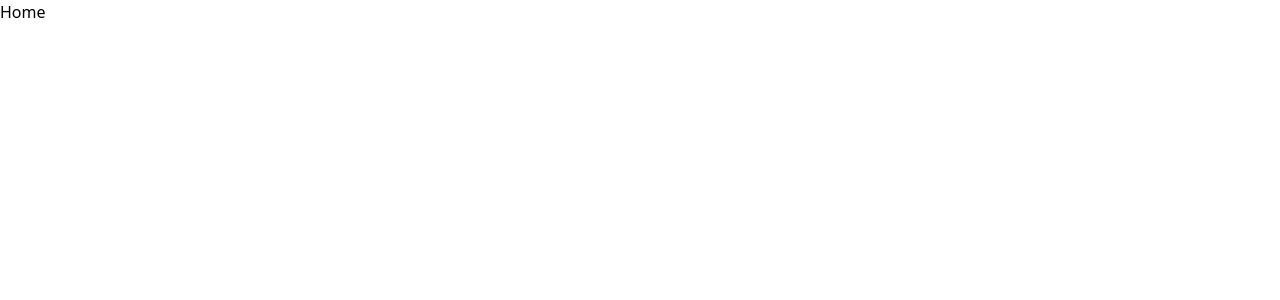
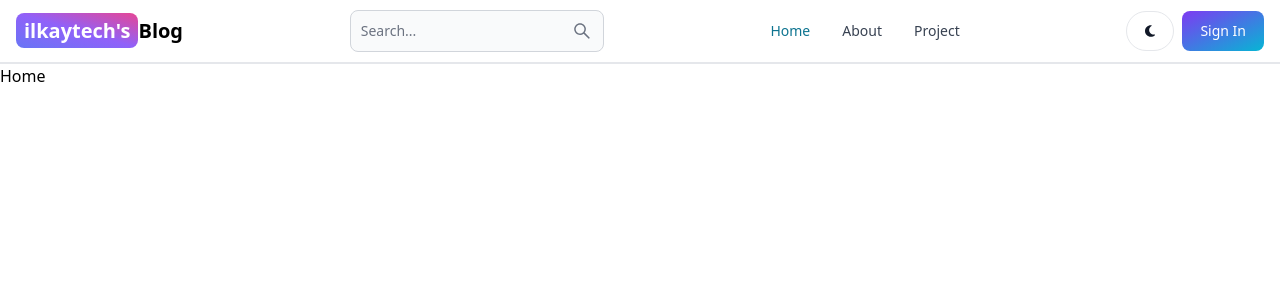
Before and after one commit to ilkaytech/MERN-BLOG, a React (Vite) app in the folder client/: page / in a window 1280 px wide. Shown: the top 300 px of the page. Built offline with nearby package versions, Linux system fonts and the light colour scheme.

Commit message:
create the header section

```diff
--- a/client/package.json
+++ b/client/package.json
@@ -10,8 +10,10 @@
     "preview": "vite preview"
   },
   "dependencies": {
+    "flowbite-react": "^0.7.2",
     "react": "^18.2.0",
     "react-dom": "^18.2.0",
+    "react-icons": "^5.0.1",
     "react-router-dom": "^6.22.0"
   },
   "devDependencies": {
--- a/client/src/App.jsx
+++ b/client/src/App.jsx
@@ -5,10 +5,12 @@
 import SignUp from "./pages/SignUp";
 import Dashboard from "./pages/Dashboard";
 import Projects from "./pages/Projects";
+import Header from "./components/Header";
 
 export default function App() {
   return (
     <BrowserRouter>
+      <Header />
       <Routes>
         <Route path="/" element={<Home />} />
         <Route path="/about" element={<About />} />
--- /dev/null
+++ b/client/src/components/Header.jsx
@@ -0,0 +1,53 @@
+import { Button, Navbar, NavbarToggle, TextInput } from "flowbite-react";
+import { Link, useLocation } from "react-router-dom";
+import { AiOutlineSearch } from "react-icons/ai";
+import { FaMoon } from "react-icons/fa6";
+
+export default function Header() {
+  const path = useLocation().pathname;
+
+  return (
+    <Navbar className="border-b-2 ">
+      <Link
+        to="/"
+        className="self-center whitespace-nowrap text-sm sm:text-xl font-semibold dark:text-white"
+      >
+        <span className="px-2 py-1 bg-gradient-to-tr from-indigo-500 via-purple-500 to-pink-500 rounded-lg text-white">
+          ilkaytech's
+        </span>
+        Blog
+      </Link>
+      <form>
+        <TextInput
+          type="text"
+          placeholder="Search..."
+          rightIcon={AiOutlineSearch}
+          className="hidden lg:inline"
+        />
+      </form>
+      <Button className="w-12 h-10 lg:hidden" color="gray">
+        <AiOutlineSearch />
+      </Button>
+      <div className="flex gap-2 md:order-2">
+        <Button className="w-12 h-10 hidden sm:inline" color="gray" pill>
+          <FaMoon />
+        </Button>
+        <Link to="/sign-in">
+          <Button gradientDuoTone="purpleToBlue">Sign In</Button>
+        </Link>
+        <NavbarToggle />
+      </div>
+      <Navbar.Collapse>
+        <Navbar.Link active={path === "/"} as={"div"}>
+          <Link to="/">Home</Link>
+        </Navbar.Link>
+        <Navbar.Link active={path === "/about"} as={"div"}>
+          <Link to="/about">About</Link>
+        </Navbar.Link>
+        <Navbar.Link active={path === "/projects"} as={"div"}>
+          <Link to="/projects">Project</Link>
+        </Navbar.Link>
+      </Navbar.Collapse>
+    </Navbar>
+  );
+}
--- a/client/tailwind.config.js
+++ b/client/tailwind.config.js
@@ -1,8 +1,12 @@
 /** @type {import('tailwindcss').Config} */
 export default {
-  content: ["./index.html", "./src/**/*.{js,ts,jsx,tsx}"],
+  content: [
+    "./index.html",
+    "./src/**/*.{js,ts,jsx,tsx}",
+    "node_modules/flowbite-react/lib/esm/**/*.js",
+  ],
   theme: {
     extend: {},
   },
-  plugins: [],
+  plugins: [require("flowbite/plugin")],
 };
```
Also changed, not shown: 1 other file (tests, documents, lock files or other folders).
